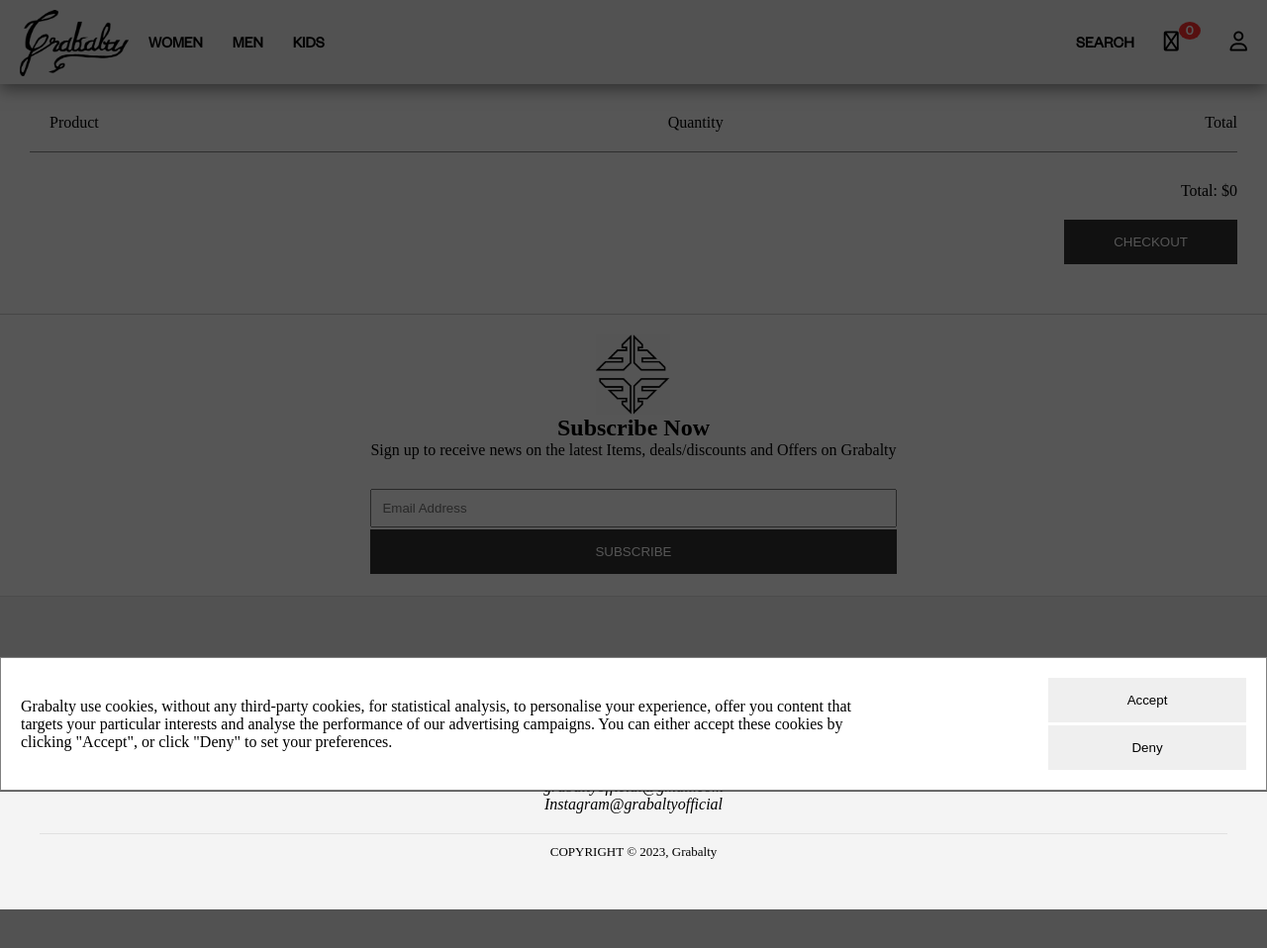
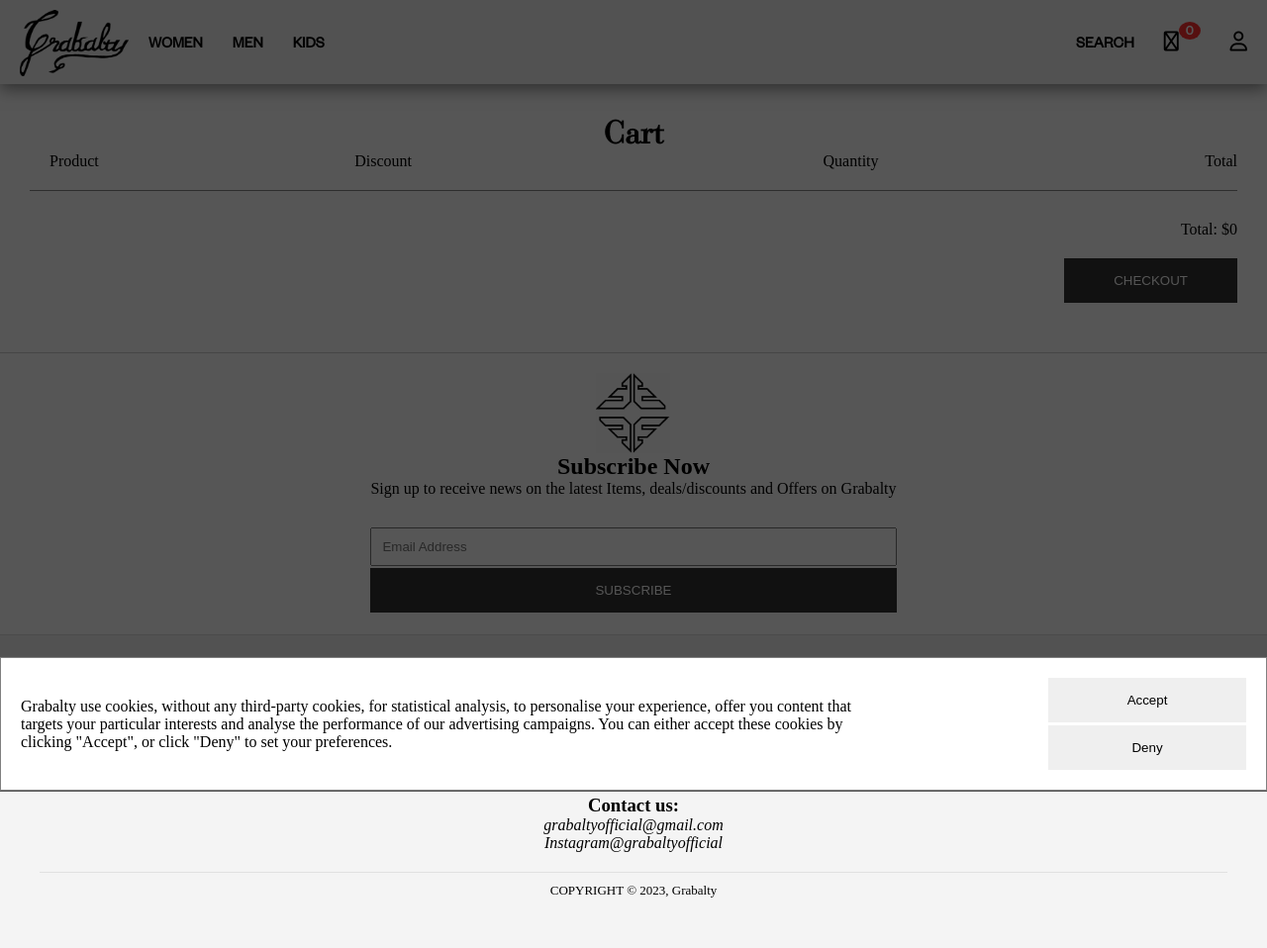
Before and after one commit to ShailMahan012/E-commerce-Fasion-WebApp, a Flask app: page /cart in a window 1280 px wide. Shown: the whole page at 99% size. Before the commit the page ends 919 px from the top, so only its background shows below. Run offline with Flask 3, Linux system fonts and the light colour scheme.

Commit message:
Cart: Done displaying discounts

```diff
--- a/project/static/css/cart.css
+++ b/project/static/css/cart.css
@@ -91,6 +91,9 @@ main {
 .quantity-mobile {
     display: none;
 }
+.discount-mobile {
+    display: none;
+}
 
 @media screen and (max-width: 800px) {
     .product-img {
@@ -104,6 +107,13 @@ main {
     }
     .quantity-cell {
         display: none;
+    }
+    .discount-cell {
+        display: none;
+    }
+    .discount-mobile {
+        display: block;
+        margin: 10px 0;
     }
     .quantity-mobile {
         display: block;
--- a/project/static/js/cart.js
+++ b/project/static/js/cart.js
@@ -35,7 +35,6 @@ function remove_from_cart(id) {
 
 
 function find_product(products, id) {
-    console.log(products, id)
     for (let i=0;i<products.length;i++) {
         if (products[i].id === id)
             return i // found
@@ -65,8 +64,10 @@ function update_prices() {
     let total = 0
     for (let i=0;i<products.length;i++) {
         let prd = products[i]
+        let discount = prd.discount
         let prd_price_node = get("price_" + prd.id) // Get element where price of current product is stored
         let prd_price = prd.quantity * prd.price
+        if (discount) prd_price = prd_price * (100-discount) / 100
         prd_price_node.innerText = prd_price // update net price in table column for specific product
         total += prd_price
     }
@@ -86,6 +87,7 @@ function delete_product(id) {
 
 
 function make_product(prd, net_price) {
+    if (!prd.discount) prd.discount = 0
     let template = `
         <tr id="product_${prd.id}">
             <td class="img-cell">
@@ -99,12 +101,14 @@ function make_product(prd, net_price) {
                 \$${prd.price}<br>
                 </a>
                 <div class="quantity-mobile">
-                <button class="quantity-btn" onclick="update_quantity(${prd.id}, -1)">-</button>
-                <input type="text" name="quantity" class="quantity" id="quantity-m_${prd.id}" value="${prd.quantity}" disabled>
-                <button class="quantity-btn" onclick="update_quantity(${prd.id}, 1)">+</button>
+                    <button class="quantity-btn" onclick="update_quantity(${prd.id}, -1)">-</button>
+                    <input type="text" name="quantity" class="quantity" id="quantity-m_${prd.id}" value="${prd.quantity}" disabled>
+                    <button class="quantity-btn" onclick="update_quantity(${prd.id}, 1)">+</button>
                 </div>
+                <div class="discount-mobile">Discount: ${prd.discount}%</div>
                 <button class="clear-btn" onclick="delete_product(${prd.id})">remove</button>
             </td>
+            <td class="discount-cell">${prd.discount}%</td>
             <td class="quantity-cell">
                 <button class="quantity-btn" onclick="update_quantity(${prd.id}, -1)">-</button>
                 <input type="text" name="quantity" class="quantity" id="quantity_${prd.id}" value="${prd.quantity}" disabled>
@@ -127,6 +131,9 @@ function display_products(all_products) {
     for (let i=0;i<all_products.length;i++) {
         let prd = all_products[i]
         let net_price = prd.price * prd.quantity
+        if (prd.discount) {
+            net_price = net_price * (100 - prd.discount) / 100
+        }
         total_products_price += net_price
         let product = make_product(prd, net_price)
         tbody_prooducts.innerHTML += product
@@ -156,6 +163,8 @@ function fetch_products() {
                 prd['quantity'] = products_quantity[prd.id]
                 let localStorage_prd = products[find_product(products, prd.id)] // Get product with prd.id
                 localStorage_prd.price = prd.price // add or update price of products in localStorage
+
+                localStorage_prd.discount = prd.discount
                 all_products.push(prd)
             }
             display_products(all_products) // Display all products in table
--- a/project/templates/cart.html
+++ b/project/templates/cart.html
@@ -2,11 +2,14 @@
 <link rel="stylesheet" href="/static/css/home.css" />
 <link rel="stylesheet" href="/static/css/cart.css" />
 {% endblock %} {% block main %}
-
+<div class="row">
+    <h1 class="title text-center">Cart</h1>
+</div>
 <table id="cart">
     <thead>
         <tr>
             <td colspan="2" class="product-head">Product</td>
+            <td class="discount-cell">Discount</td>
             <td class="quantity-cell">Quantity</td>
             <td class="total-cell">Total</td>
         </tr>
```
